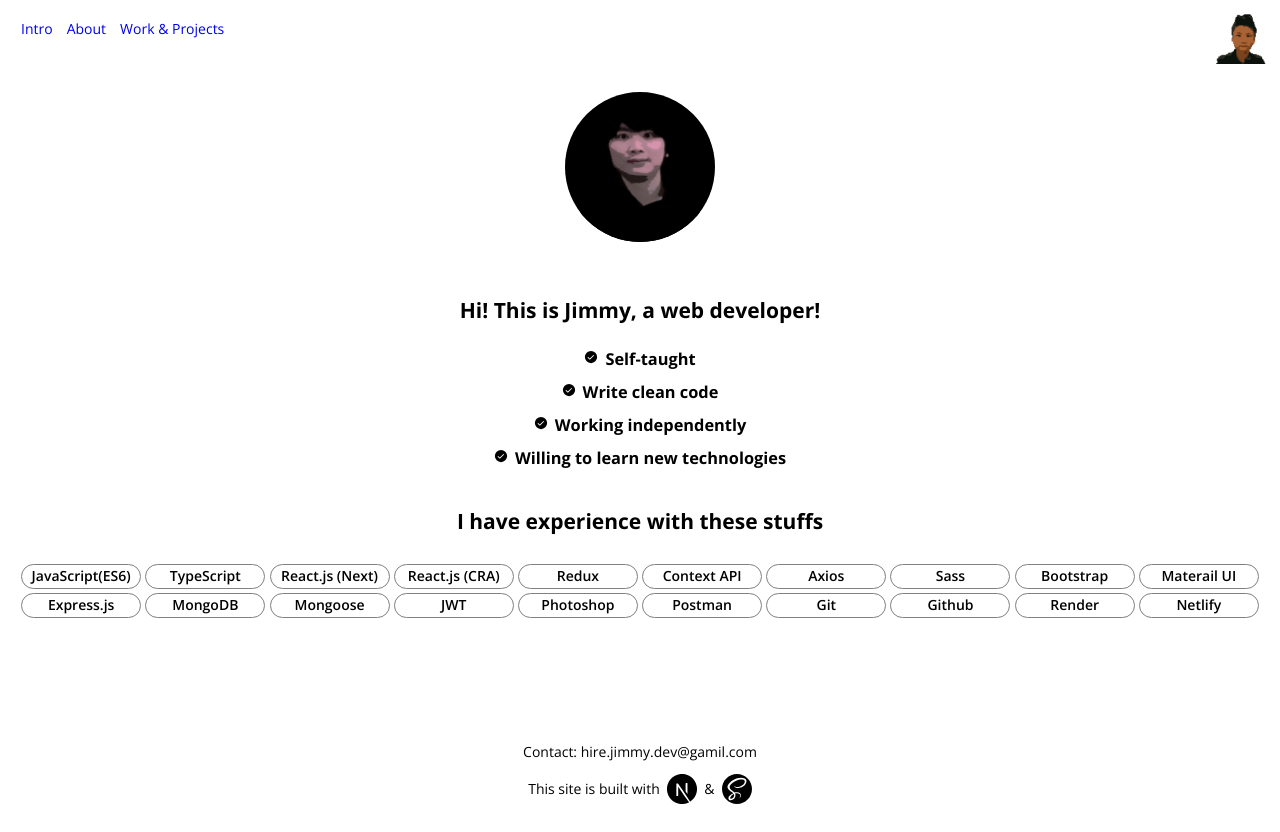
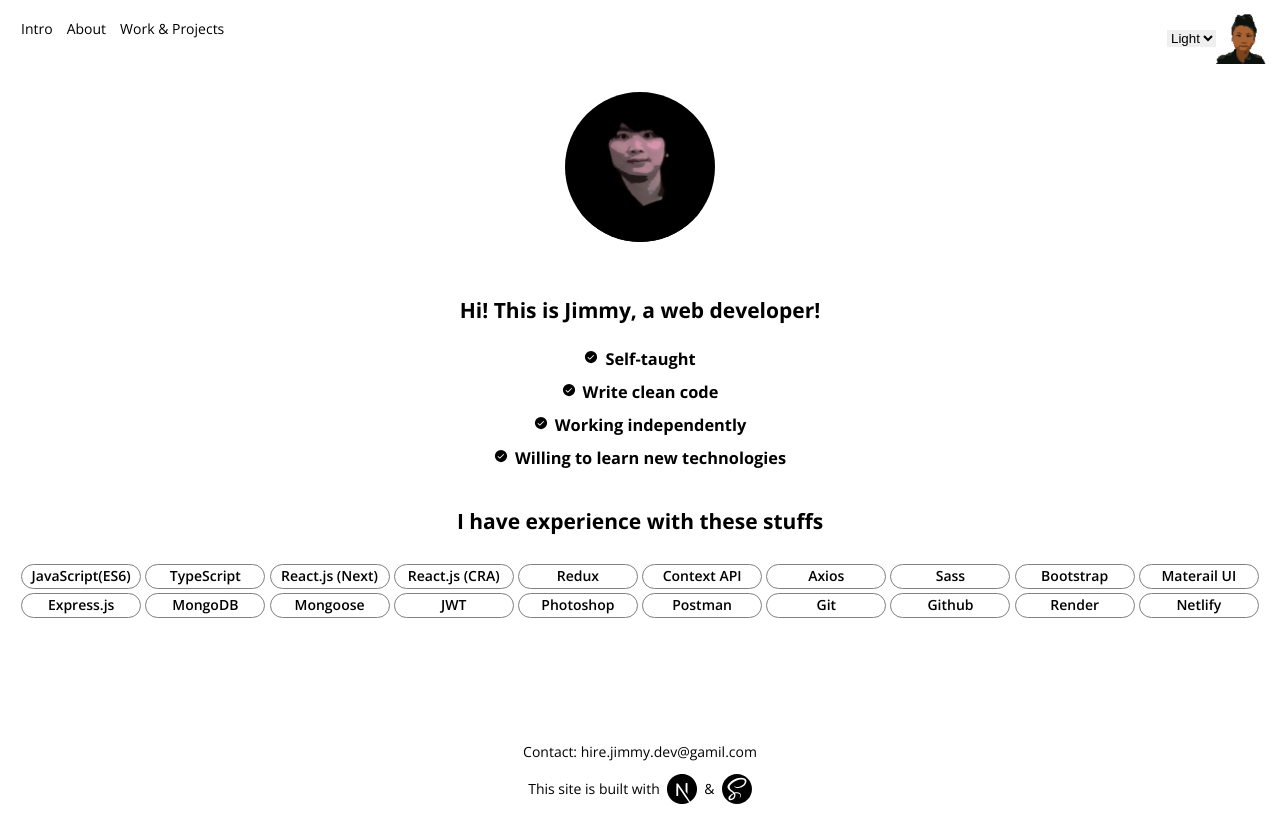
Before and after one commit to jimmyisdev/jimmy_resume2023, a Next.js app: page / in a window 1280 px wide. Built offline with nearby package versions, Linux system fonts and the light colour scheme.

Commit message:
Refacr/typescript

```diff
--- a/src/components/About/About.module.scss
+++ b/src/components/About/About.module.scss
@@ -8,6 +8,6 @@
   margin: 0.5rem;
   .title {
     font-weight: 700;
-    border-bottom: 1px solid red;
+    border-bottom: 1px solid gray;
   }
 }
--- a/src/components/Header/Header.tsx
+++ b/src/components/Header/Header.tsx
@@ -1,8 +1,15 @@
 import Image from "next/image";
 import styles from "./Header.module.scss";
 import Link from "next/link";
+import { useContext } from "react";
+import { ThemeContext } from "@component/context/context";
+import { ThemeType, ThemeContextType } from "@component/interface/interface";
 
 export default function Header() {
+  const { theme, updateTheme } = useContext(ThemeContext) as ThemeContextType;
+  const handleThemeChange = (event: React.ChangeEvent<HTMLSelectElement>) => {
+    updateTheme(event.target.value as ThemeType);
+  };
   return (
     <nav className={`${styles.nav} flex_row`}>
       <ul className="flex_row">
@@ -17,8 +24,11 @@ export default function Header() {
         </li>
       </ul>
       <div className={`${styles.contact}`}>
+      <select name="toggleTheme" onChange={handleThemeChange}>
+        <option value="light">Light</option>
+        <option value="dark">Dark</option>
+      </select>
         <Image alt="Jimmy" height={50} width={50} priority src="/author1.png" />{" "}
-        {/* <span>hire.jimmy.dev@gmail.com</span> */}
       </div>
     </nav>
   );
--- a/src/components/Layout/Layout.tsx
+++ b/src/components/Layout/Layout.tsx
@@ -1,15 +1,17 @@
 import Header from "../Header/Header";
 import Footer from "../Footer/Footer";
-type Props = {
-  children: string | JSX.Element | JSX.Element[];
-};
+import { useContext } from "react";
+import { ThemeContext } from "@component/context/context";
+import { Props, ThemeContextType } from "@component/interface/interface";
 
 export default function Layout({ children }: Props) {
+  const { theme } = useContext(ThemeContext) as ThemeContextType;
+
   return (
-    <>
-        <Header />
-            <main>{children}</main>
-        <Footer />
-    </>
+    <div className={theme === "light" ? "light" : "dark"}>
+      <Header />
+      <main>{children}</main>
+      <Footer />
+    </div>
   );
 }
--- a/src/components/Work/Work.module.scss
+++ b/src/components/Work/Work.module.scss
@@ -1,5 +1,6 @@
 .work_sub_container{
   margin: auto 2rem;
+  justify-content: center;
 }
 
 .job_info_item {
@@ -11,6 +12,7 @@
   }
   .content {
     padding: 0.5rem;
+    justify-content: center;
   }
   .job_project_title{
     font-weight: 700;
--- a/src/context/context.ts
+++ /dev/null
@@ -1,5 +0,0 @@
-import { createContext } from "react";
-
-type ThemeContextType = "light" | "dark";
-
-const ThemeContext = createContext<ThemeContextType>("light");
--- /dev/null
+++ b/src/context/context.tsx
@@ -0,0 +1,14 @@
+import { Props, Theme, ThemeContextType } from "@component/interface/interface";
+import { FC, createContext, useState,PropsWithChildren } from "react";
+
+export const ThemeContext = createContext<ThemeContextType | null>(null);
+const ThemeProvider: FC<PropsWithChildren<Props>>  = ({ children }) => {
+  const [themeMode, setThemeMode] = useState<Theme>("light");
+  return (
+    <ThemeContext.Provider value={{ theme: themeMode, updateTheme: setThemeMode }}>
+      {children}
+    </ThemeContext.Provider>
+  )
+};
+
+export default ThemeProvider;
--- a/src/pages/_app.tsx
+++ b/src/pages/_app.tsx
@@ -2,11 +2,14 @@ import Layout from "@component/components/Layout/Layout";
 import type { AppProps } from "next/app";
 import "../styles/global.scss";
 import "../styles/reset.scss";
+import ThemeProvider from "@component/context/context";
 
 export default function App({ Component, pageProps }: AppProps) {
   return (
-    <Layout>
-      <Component {...pageProps} />
-    </Layout>
+    <ThemeProvider>
+      <Layout>
+        <Component {...pageProps} />
+      </Layout>
+    </ThemeProvider>
   );
 }
--- a/src/styles/global.scss
+++ b/src/styles/global.scss
@@ -21,22 +21,36 @@
   margin-bottom: 1rem;
 }
 
-.sect_title{
+.sect_title {
   margin: 2rem;
 }
-.badge_container{
+.badge_container {
   justify-content: center;
-  margin: .5rem;
-
+  margin: 0.5rem;
 }
 
-.badge_style{
+.badge_style {
   width: 120px;
-  padding: .25rem;
-  margin: .15rem;
+  padding: 0.25rem;
+  margin: 0.15rem;
   border-radius: 2rem;
   border: 1px solid gray;
   font-weight: 600;
+}
+
+.dark {
+  color: white;
+  background-color: black;
+  ul li a {
+    color: white;
+  }
+}
+.light {
+  color: black;
+  background-color: white;
+  ul li a {
+    color: black;
+  }
 }
 
 //flip card
```
Also changed, not shown: src/interface/interface.ts (+13 -2 lines).
